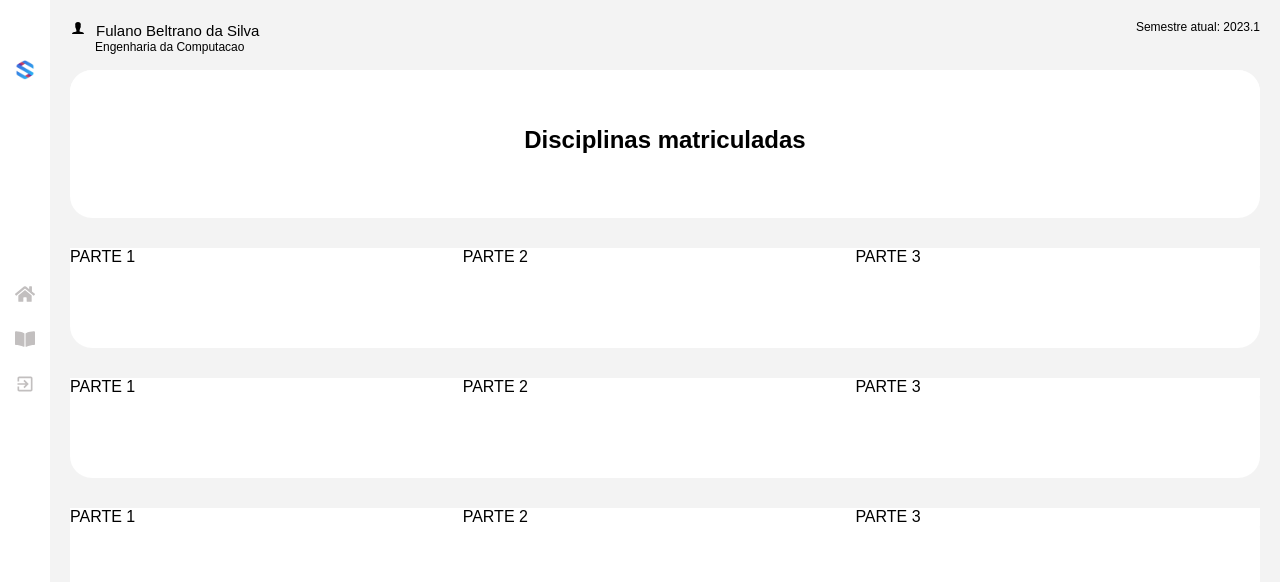
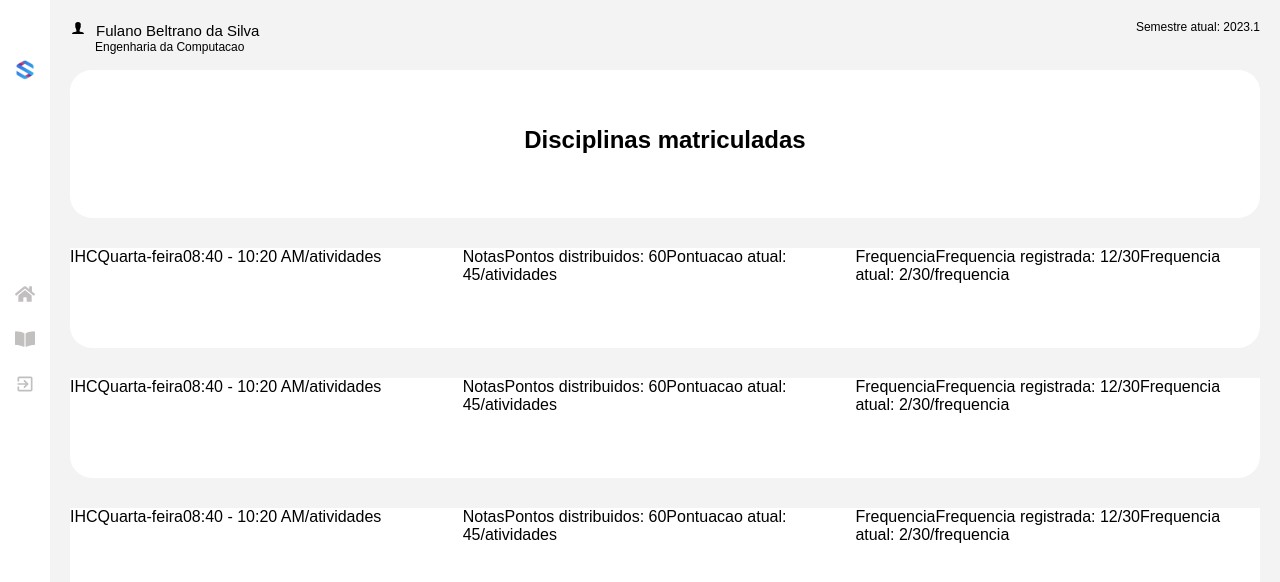
Before and after one commit to victorluizskt/ihc-sigaa-2.0-frontend, a React (Create React App) app: page /about in a window 1280 px wide. Shown: the top 582 px of the page. Built offline with nearby package versions, Linux system fonts and the light colour scheme.

Commit message:
Adicionando about

```diff
--- a/src/pages/About/About.jsx
+++ b/src/pages/About/About.jsx
@@ -75,9 +75,27 @@ const About = () => {
             { ListDegress.map(disciplina => (
                 <Card height="100px" marginTop="30px">
                     <div style={{ display: 'grid', gridTemplateColumns: '33% 33% 33%'}}>
-                        <div>PARTE 1</div>
-                        <div>PARTE 2</div>
-                        <div>PARTE 3</div>
+                        <div>
+                            <span>{disciplina.nomeDiciplina}</span>
+                            <span>{disciplina.icon}</span>
+                            <span>{disciplina.horario}</span>
+                            <span>{disciplina.horas}</span>
+                            <span>{disciplina.seeMore}</span>
+                        </div>
+                        <div>
+                            <span>{disciplina.nota}</span>
+                            <span>{disciplina.iconNota}</span>
+                            <span>{disciplina.pontoDistribuido}</span>
+                            <span>{disciplina.pontuacaoAtual}</span>
+                            <span>{disciplina.seeMoreNotas}</span>
+                        </div>
+                        <div>
+                            <span>{disciplina.frequencia}</span>
+                            <span>{disciplina.iconFrequencia}</span>
+                            <span>{disciplina.frequenciaRegistrada}</span>
+                            <span>{disciplina.frequenciaAtual}</span>
+                            <span>{disciplina.seeMoreFrequencia}</span>
+                        </div>
                     </div>
                 </Card>
             ))}
```
